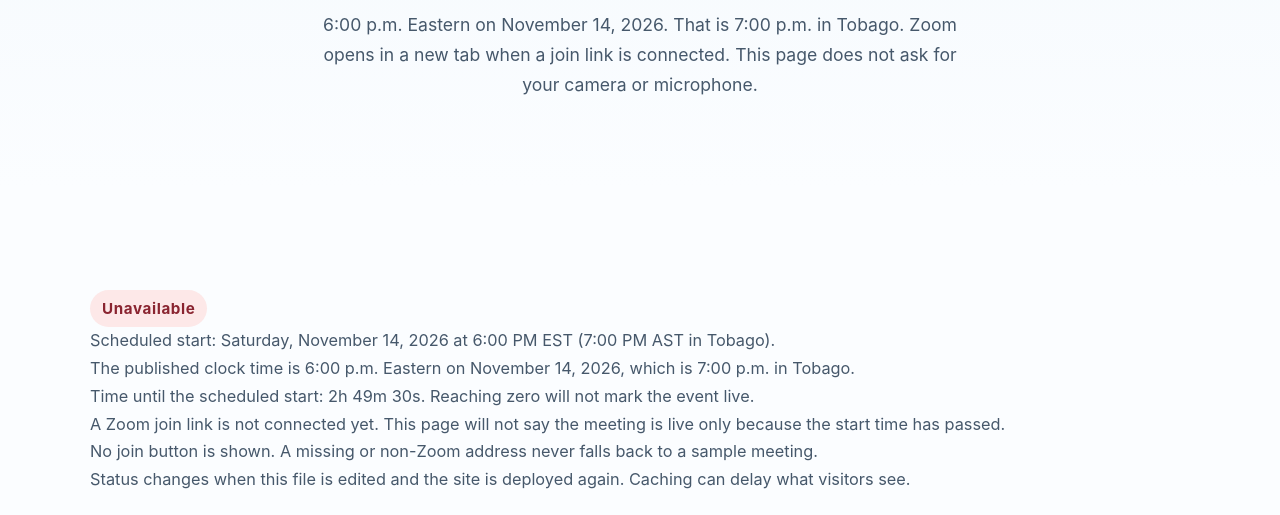
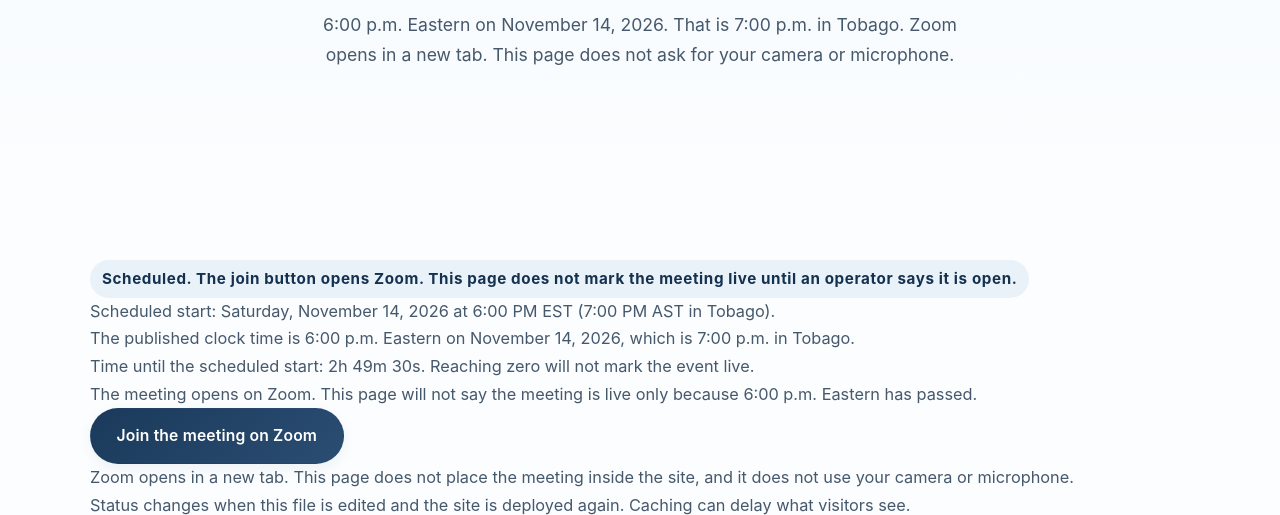
Before and after one commit to Tech-Designz-Corp/Tab-Home-International-, a website: page live.html in a window 1280 px wide. Shown: the part 286-801 px from the top of the page. Drawn offline with Linux system fonts and the light colour scheme; a web font is replaced by a local one.

Commit message:
Connect the launch page to the Zoom meeting room.
The join button opens the scheduled Zoom room in a new tab and stays scheduled until an operator marks the meeting open.

Co-authored-by: Cursor <cursoragent@cursor.com>

```diff
--- a/js/live-config.js
+++ b/js/live-config.js
@@ -2,14 +2,14 @@
    A countdown reaching zero must not change status to live.
    Vercel caching can delay a status change after deploy. */
 window.LIVE_CONFIG = {
-  enabled: false,
+  enabled: true,
   title: "Tabitha's Home International official launch",
   provider: "zoom",
   videoUrl: "",
-  watchUrl: "",
+  watchUrl: "https://us06web.zoom.us/j/7808951230",
   start: "2026-11-14T18:00:00-05:00",
   timezone: "America/New_York",
-  status: "unavailable",
+  status: "scheduled",
   replayUrl: "",
-  message: "A Zoom join link is not connected yet. This page will not say the meeting is live only because the start time has passed."
+  message: "The meeting opens on Zoom. This page will not say the meeting is live only because 6:00 p.m. Eastern has passed."
 };
--- a/live.html
+++ b/live.html
@@ -35,16 +35,15 @@
       <div class="container">
         <p class="breadcrumb"><a href="index.html">Home</a> &nbsp;/&nbsp; Join the Launch</p>
         <h1>Join the Launch</h1>
-        <p>6:00 p.m. Eastern on November 14, 2026. That is 7:00 p.m. in Tobago. Zoom opens in a new tab when a join link is connected. This page does not ask for your camera or microphone.</p>
+        <p>6:00 p.m. Eastern on November 14, 2026. That is 7:00 p.m. in Tobago. Zoom opens in a new tab. This page does not ask for your camera or microphone.</p>
       </div>
     </section>
 
     <section class="section">
       <div class="container">
         <div data-live-root>
-          <p>A Zoom join link has not been added. The scheduled time is 6:00 p.m. Eastern on November 14, 2026, which is 7:00 p.m. in Tobago.</p>
-          <p>The meeting is not marked live only because that time has passed. An external join link has not been published.</p>
-          <p>Status changes when the site configuration is edited and the site is deployed again. Caching can delay what visitors see.</p>
+          <p>The meeting is scheduled for 6:00 p.m. Eastern on November 14, 2026, which is 7:00 p.m. in Tobago. The page does not mark the meeting live only because that time has passed.</p>
+          <p><a class="btn btn--primary" href="https://us06web.zoom.us/j/7808951230" target="_blank" rel="noopener">Join the meeting on Zoom</a></p>
         </div>
         <p style="margin-top:1.5rem">The organization's Facebook page is not the broadcast by itself. <a href="https://www.facebook.com/p/Tabithas-Home-for-Women-and-Children-100067544006813/" target="_blank" rel="noopener">Organization Facebook page</a></p>
       </div>
```
Also changed, not shown: index.html (+1 -1 lines).
